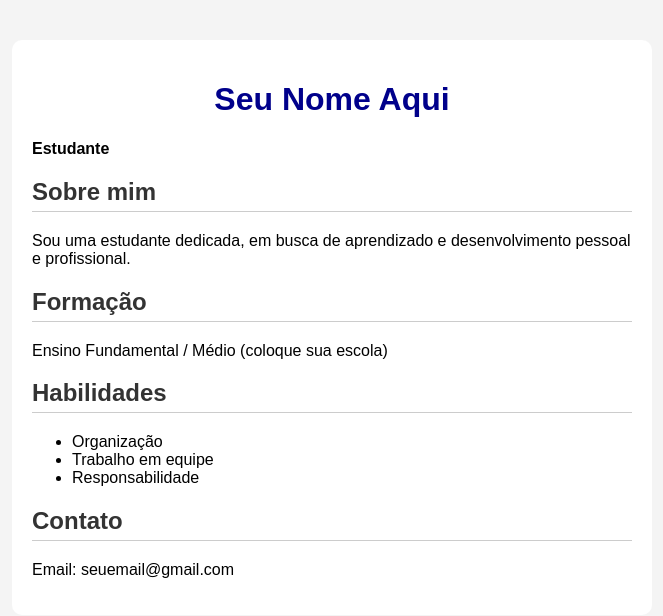
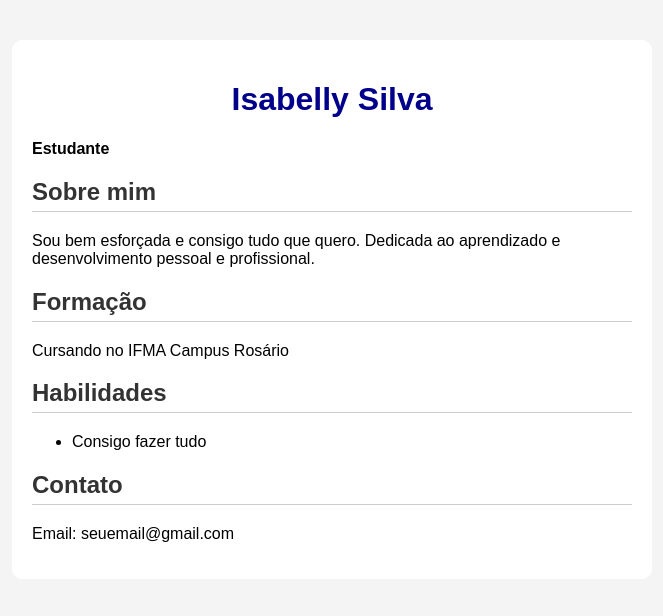
Before and after one commit to isabellysilvaazaz-wq/seuusuario.github.io, a plain HTML site: page index.html in a window 1280 px wide. Shown: the whole page, without its empty margins (308-971 px from the left). Drawn offline with Linux system fonts and the light colour scheme.

Commit message:
Update curriculum with Isabelly Silva's information

```diff
--- a/index.html
+++ b/index.html
@@ -2,26 +2,24 @@
 <html lang="pt-br">
 <head>
     <meta charset="UTF-8">
-    <title>Meu Currículo</title>
+    <title>Currículo - Isabelly Silva</title>
     <link rel="stylesheet" href="style.css">
 </head>
 <body>
 
     <div class="container">
-        <h1>Seu Nome Aqui</h1>
+        <h1>Isabelly Silva</h1>
         <p><strong>Estudante</strong></p>
 
         <h2>Sobre mim</h2>
-        <p>Sou uma estudante dedicada, em busca de aprendizado e desenvolvimento pessoal e profissional.</p>
+        <p>Sou bem esforçada e consigo tudo que quero. Dedicada ao aprendizado e desenvolvimento pessoal e profissional.</p>
 
         <h2>Formação</h2>
-        <p>Ensino Fundamental / Médio (coloque sua escola)</p>
+        <p>Cursando no IFMA Campus Rosário</p>
 
         <h2>Habilidades</h2>
         <ul>
-            <li>Organização</li>
-            <li>Trabalho em equipe</li>
-            <li>Responsabilidade</li>
+            <li>Consigo fazer tudo</li>
         </ul>
 
         <h2>Contato</h2>
```
